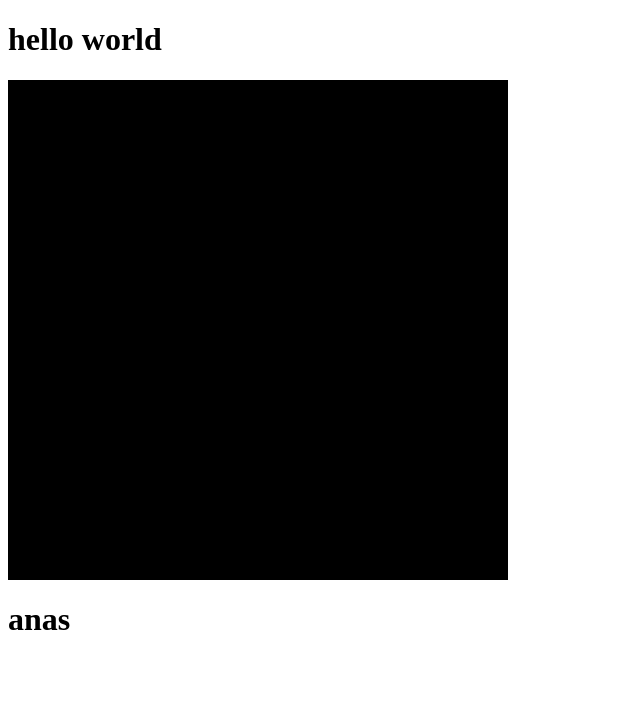
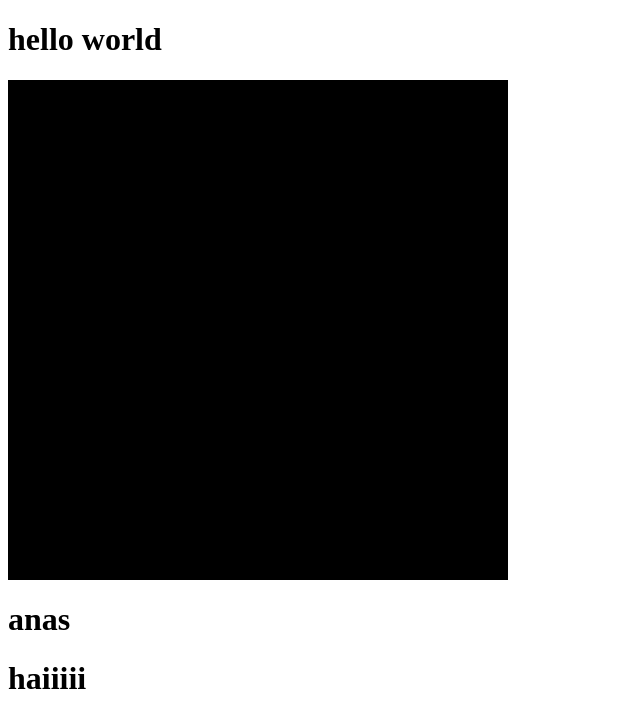
Before and after one commit to Ayishamarva7998/Space_management, a React (Vite) app: page / in a window 1280 px wide. Shown: the top 728 px of the page, without its empty margins (0-640 px from the left). Built offline with nearby package versions, Linux system fonts and the light colour scheme.

Commit message:
changwss

```diff
--- a/src/App.jsx
+++ b/src/App.jsx
@@ -10,6 +10,8 @@ function App() {
     <div style={{backgroundColor:"black",height:"500px",width:"500px"}}></div>
     <h1>anas</h1>
 
+    <h1>haiiiii</h1>
+
     </>
   )
 }
```
